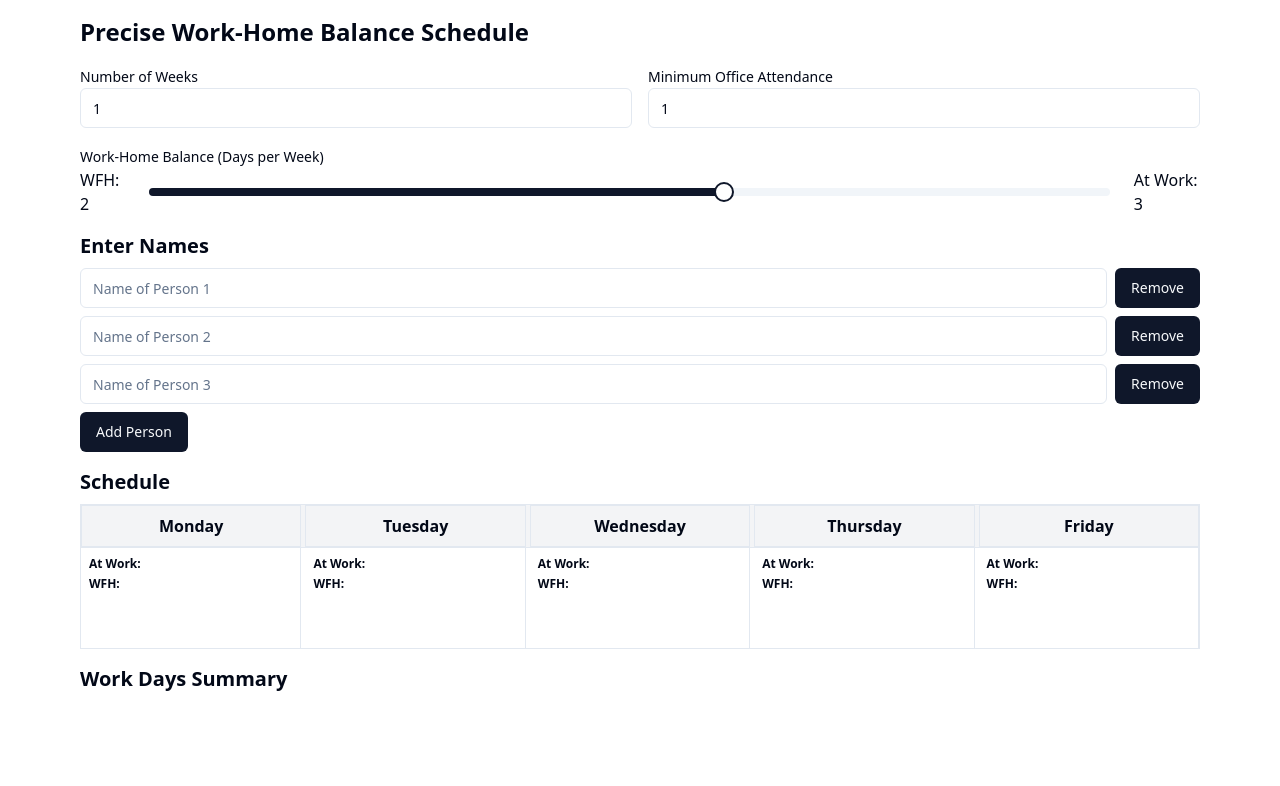
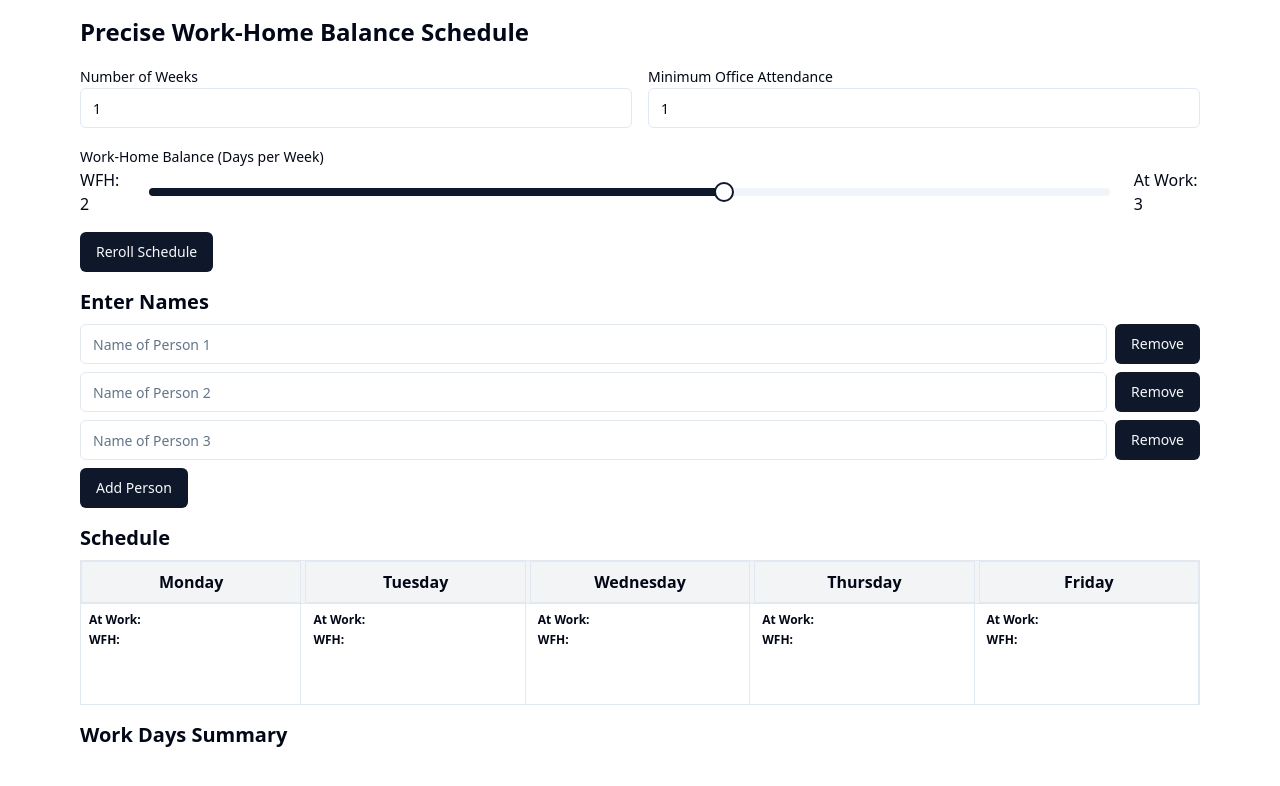
Before and after one commit to ControlAltRepeat/wfhschedule, a Next.js app: page / in a window 1280 px wide. Shown: the top 786 px of the page. Built offline with nearby package versions, Linux system fonts and the light colour scheme.

Commit message:
Added Reroll, addressed freezing issue by handling names differently

```diff
--- a/pages/index.tsx
+++ b/pages/index.tsx
@@ -97,8 +97,9 @@ const RotatingSchedule: React.FC = () => {
 
   const generateNewSchedule = useCallback(() => {
     if (validPeople.length > 0) {
+      const shuffledPeople = shuffleArray(validPeople);
       const { schedule: newSchedule, workDaysCount: newWorkDaysCount, minimumMet: newMinimumMet } =
-        generateSchedule(validPeople, workDays, weeks, daysAtWork, minOfficeAttendance);
+        generateSchedule(shuffledPeople, workDays, weeks, daysAtWork, minOfficeAttendance);
       setSchedule(newSchedule);
       setWorkDaysCount(newWorkDaysCount);
       setMinimumMet(newMinimumMet);
@@ -126,16 +127,21 @@ const RotatingSchedule: React.FC = () => {
   };
 
   const handleAddPerson = () => {
-    setPeople([...people, '']);
-    // No need to update validPeople here as an empty string is not valid
+    setPeople(prevPeople => [...prevPeople, '']);
   };
 
   const handleRemovePerson = (index: number) => {
-    const newPeople = people.filter((_, i) => i !== index);
-    setPeople(newPeople);
-    const newValidPeople = newPeople.filter(person => person.trim() !== '');
-    setValidPeople(newValidPeople);
-    setMinOfficeAttendance(prev => Math.min(prev, newValidPeople.length));
+    setPeople(prevPeople => {
+      const newPeople = prevPeople.filter((_, i) => i !== index);
+      const newValidPeople = newPeople.filter(person => person.trim() !== '');
+      setValidPeople(newValidPeople);
+      setMinOfficeAttendance(prev => Math.min(prev, newValidPeople.length));
+      return newPeople;
+    });
+  };
+
+  const handleReroll = () => {
+    generateNewSchedule();
   };
 
   return (
@@ -182,6 +188,8 @@ const RotatingSchedule: React.FC = () => {
           <span className="ml-2">At Work: {daysAtWork}</span>
         </div>
       </div>
+
+      <Button onClick={handleReroll} className="mb-4">Reroll Schedule</Button>
 
       {!minimumMet && (
         <Alert variant="destructive" className="mb-4">
```
